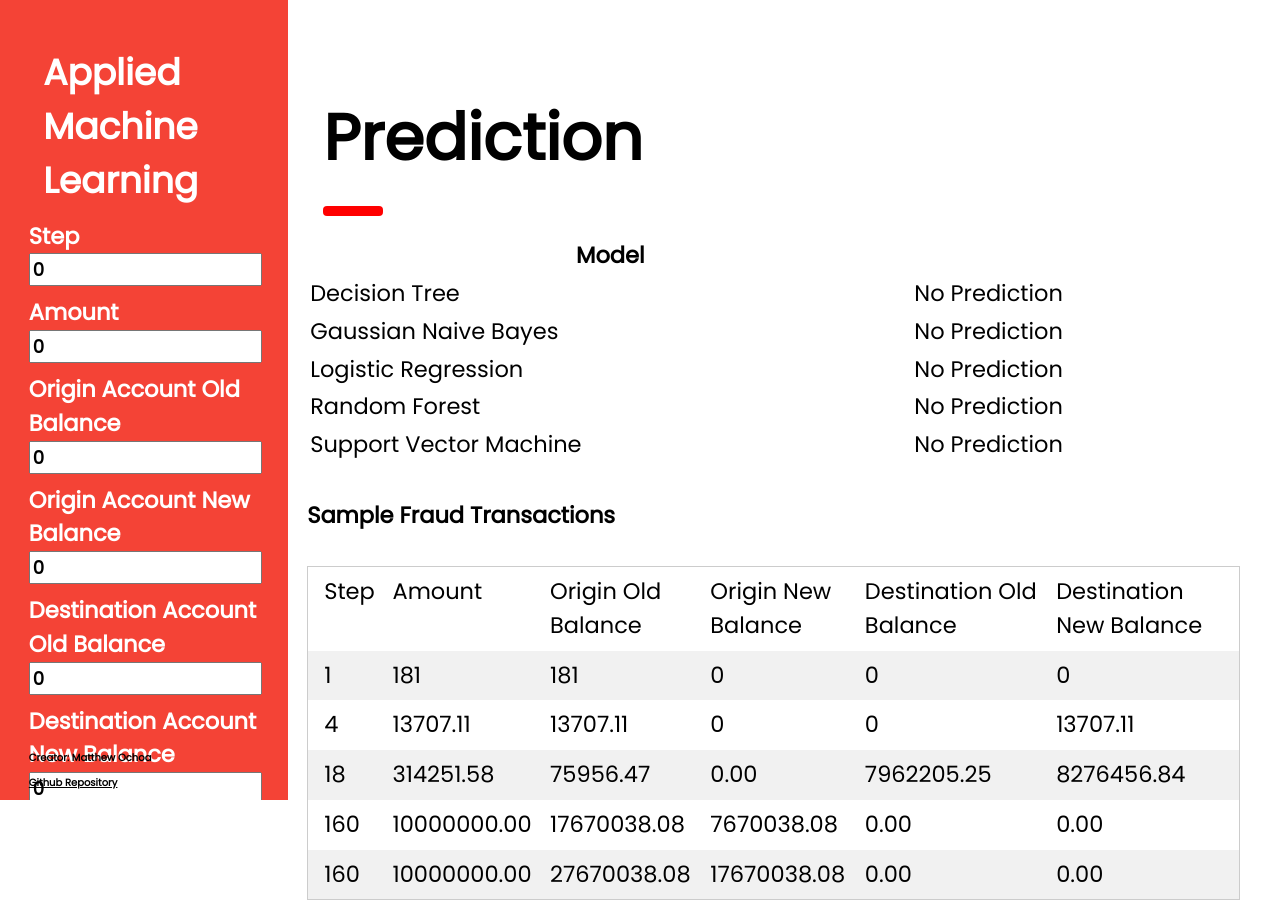
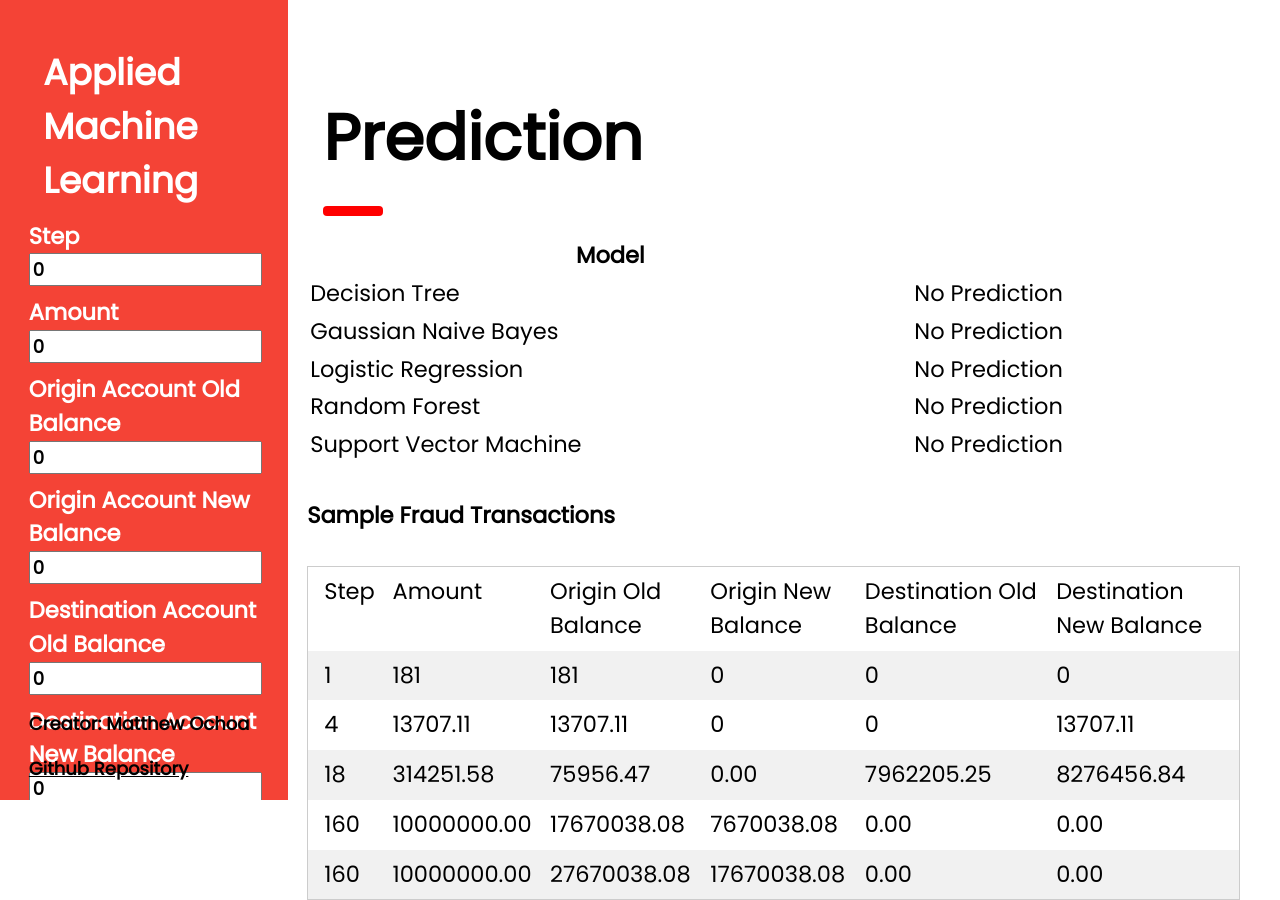
Before and after one commit to u-Shiyuh/Fraud-Detection-using-ML, a Flask app: page / in a window 1280 px wide. Run offline with Flask 2, Linux system fonts and the light colour scheme; parts of the project's set-up code (start-up, migrations or seed data) failed here and were passed over.

Commit message:
front end changes

```diff
--- a/templates/index.html
+++ b/templates/index.html
@@ -76,8 +76,8 @@
       </br>
       </br>
       <div style="color:black;">
-        <p style="font-size:10px">Creator: Matthew Ochoa</p>
-        <p style="font-size:10px"><a href="https://github.com/u-Shiyuh/Fraud-Detection-using-ML">Github Repository</a></p>
+        <p style="font-size: 1em">Creator: Matthew Ochoa</p>
+        <p style="font-size: 1em"><a href="https://github.com/u-Shiyuh/Fraud-Detection-using-ML">Github Repository</a></p>
       </div>
       </footer>
     </div>
```
